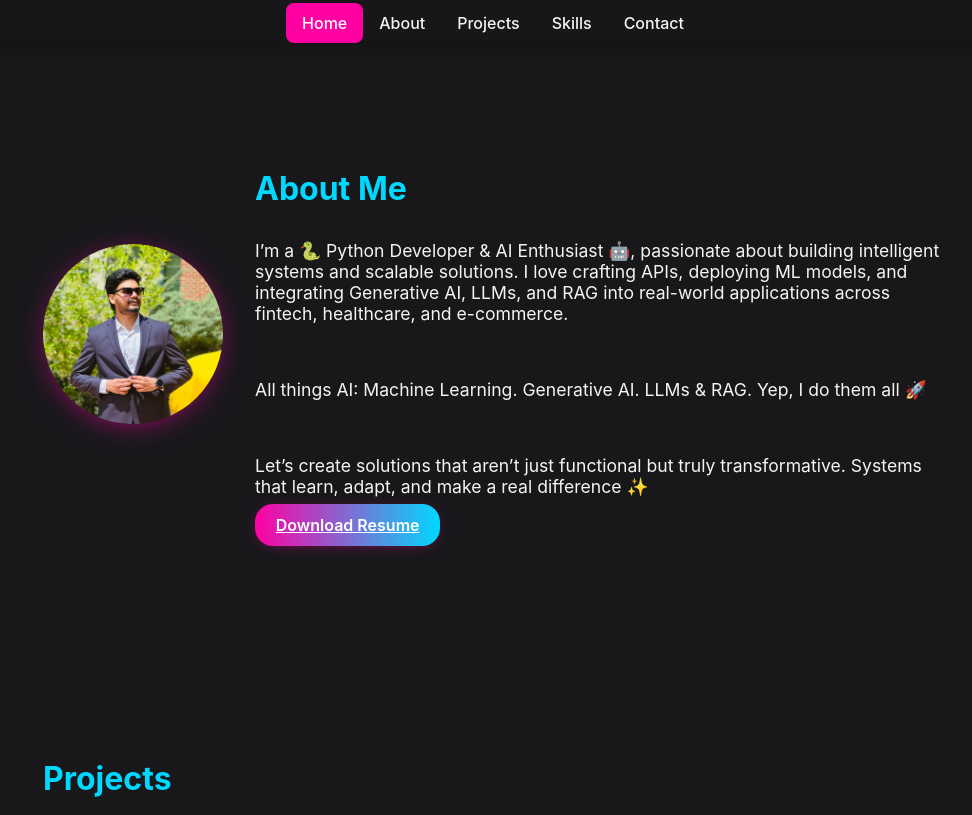
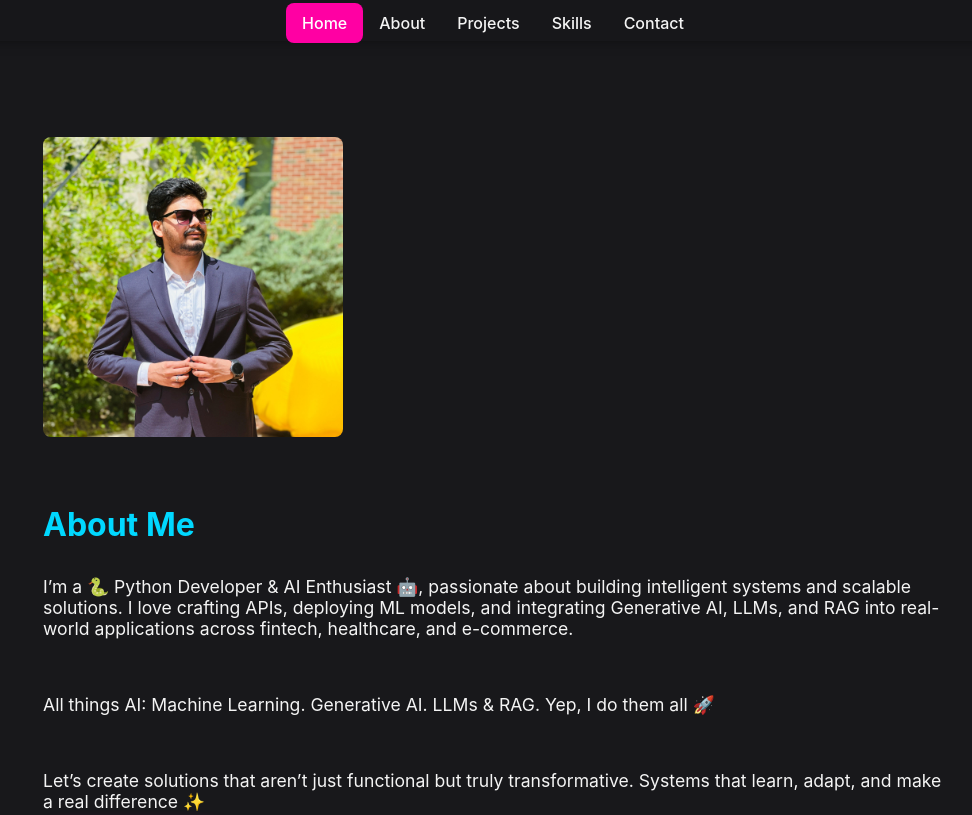
Before and after one commit to jayanth-ram/jayanthramasani, a plain HTML site: page index.html in a window 1280 px wide. Shown: the part 795-1610 px from the top of the page, without its empty margins (147-1119 px from the left). Drawn offline with Linux system fonts and the light colour scheme; files whose address does not match are found by name.

Commit message:
Update style.css

```diff
--- a/style.css
+++ b/style.css
@@ -112,14 +112,10 @@ body {
 
 /* About */
 .about-photo img {
-  width: 180px;
-  height: 180px;
-  border-radius: 50%;
-  object-fit: cover;
-  box-shadow: 0 4px 32px -12px var(--accent2);
-}
-.about-text {
-  flex: 1;
+  width: 300px;   /* bigger size */
+  height: 300px;  /* keeps it square */
+  object-fit: cover; /* crops nicely if photo isn’t square */
+  border-radius: 8px; /* small rounded corners (remove if you want sharp square) */
 }
 .about-text p {
   font-size: 1.1rem;
```
